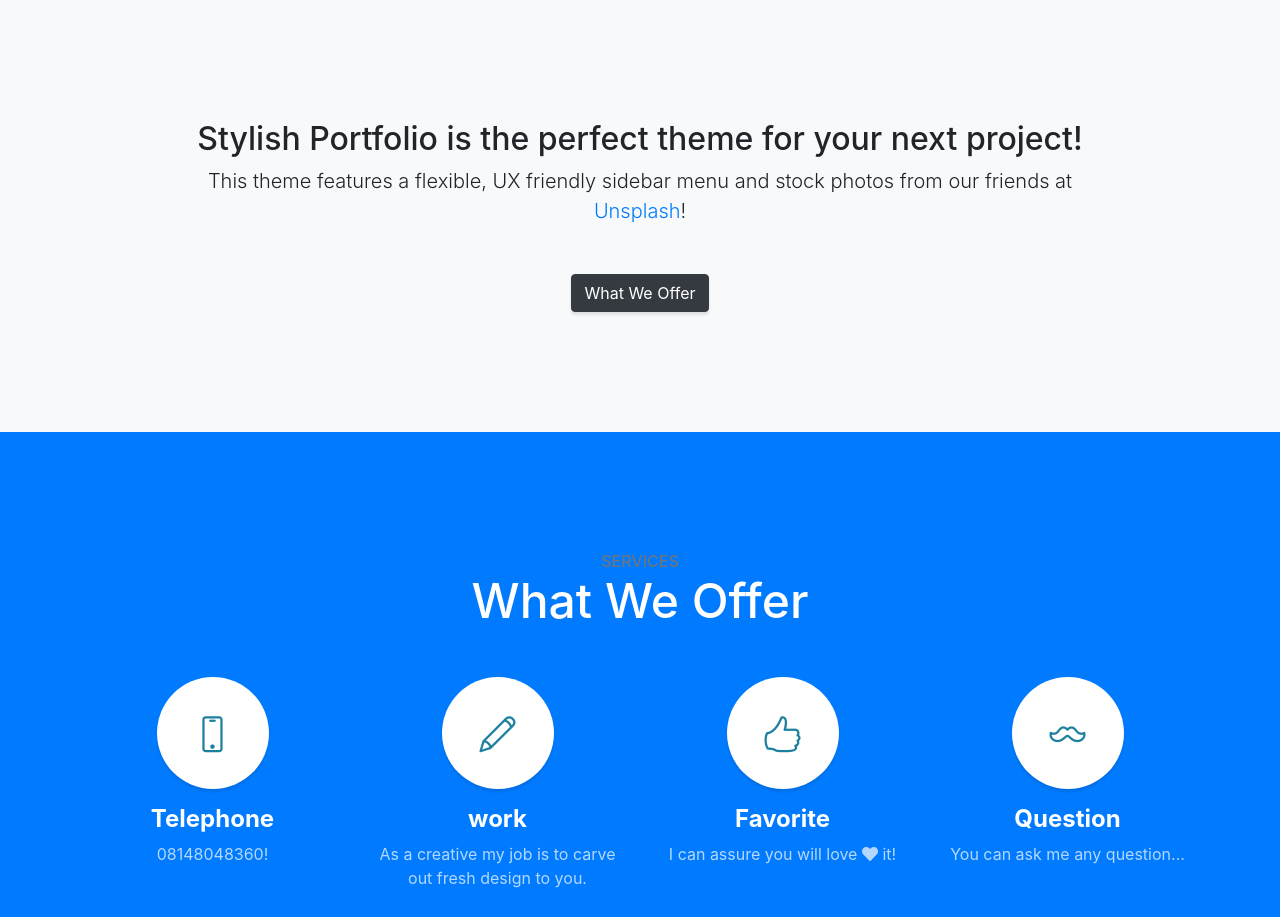
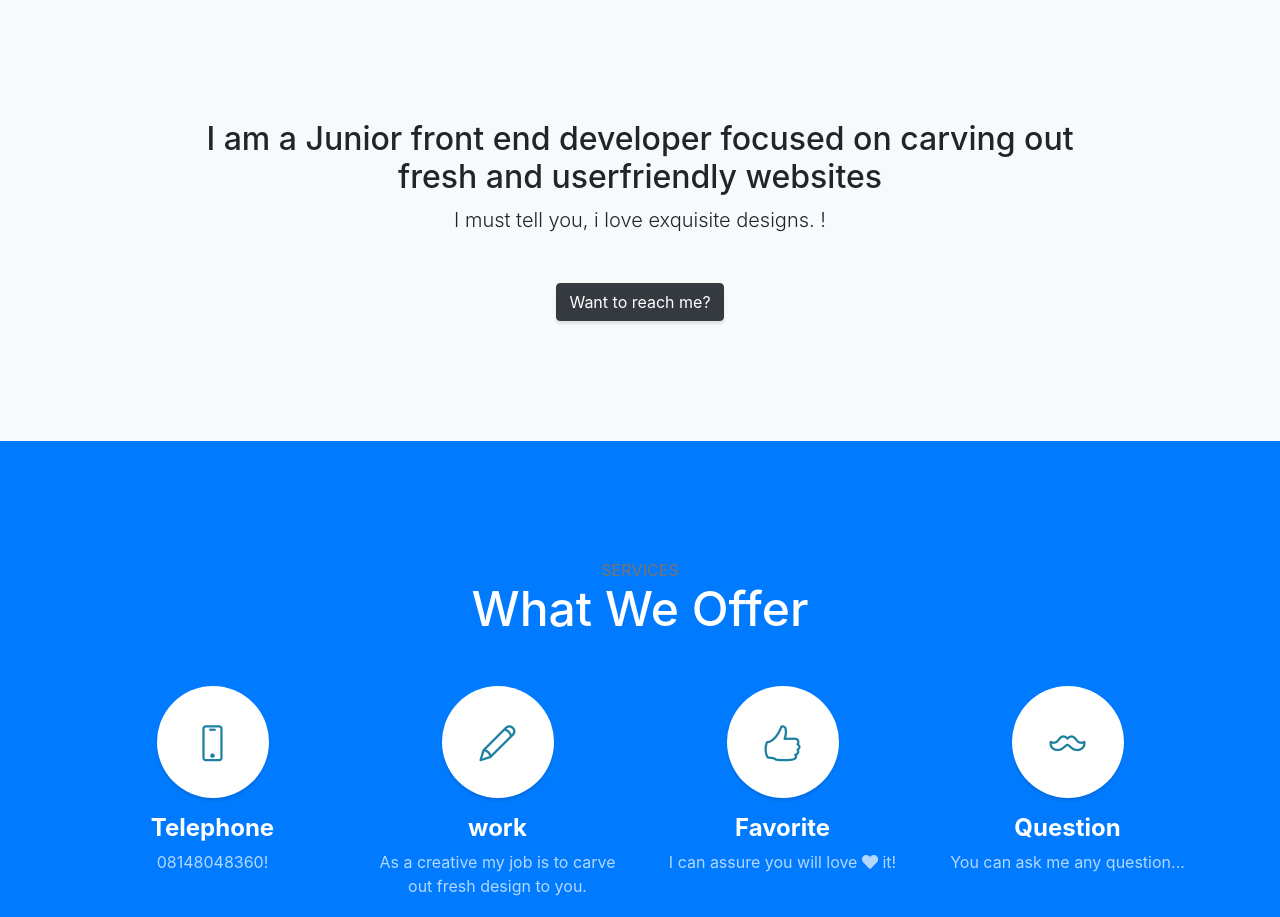
Before and after one commit to Adelekeolamide/Olamide-s-Portfolio, a website with bundled scripts: page index.html in a window 1280 px wide. Shown: the part 800-1717 px from the top of the page. Built offline with nearby package versions, Linux system fonts and the light colour scheme.

Commit message:
Update index.html

```diff
--- a/index.html
+++ b/index.html
@@ -69,10 +69,9 @@
     <div class="container text-center">
       <div class="row">
         <div class="col-lg-10 mx-auto">
-          <h2>Stylish Portfolio is the perfect theme for your next project!</h2>
-          <p class="lead mb-5">This theme features a flexible, UX friendly sidebar menu and stock photos from our friends at
-            <a href="https://unsplash.com/">Unsplash</a>!</p>
-          <a class="btn btn-dark btn-xl js-scroll-trigger" href="#services">What We Offer</a>
+          <h2>I am a Junior front end developer focused on carving out fresh and userfriendly websites</h2>
+          <p class="lead mb-5">I must tell you, i love exquisite designs. </a>!</p>
+          <a class="btn btn-dark btn-xl js-scroll-trigger" href="#services">Want to reach me?</a>
         </div>
       </div>
     </div>
@@ -134,7 +133,7 @@
       <h2 class="mx-auto mb-5">You can reach
         <em>me</em>
         on linkedin!</h2>
-      <a class="btn btn-primary btn-xl" href="https://startbootstrap.com/theme/stylish-portfolio/">Reach me on Linkedin!</a>
+      <a class="btn btn-primary btn-xl" href="https://www.linkedin.com/in/olamide-dolapo-adeleke-630182196/">Reach me on Linkedin!</a>
     </div>
   </section>
 
```
